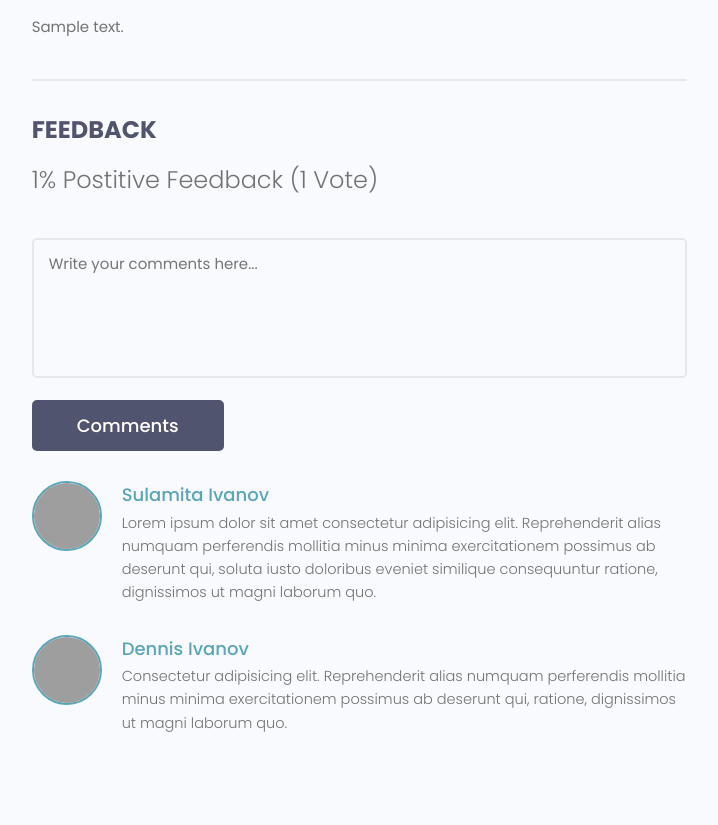
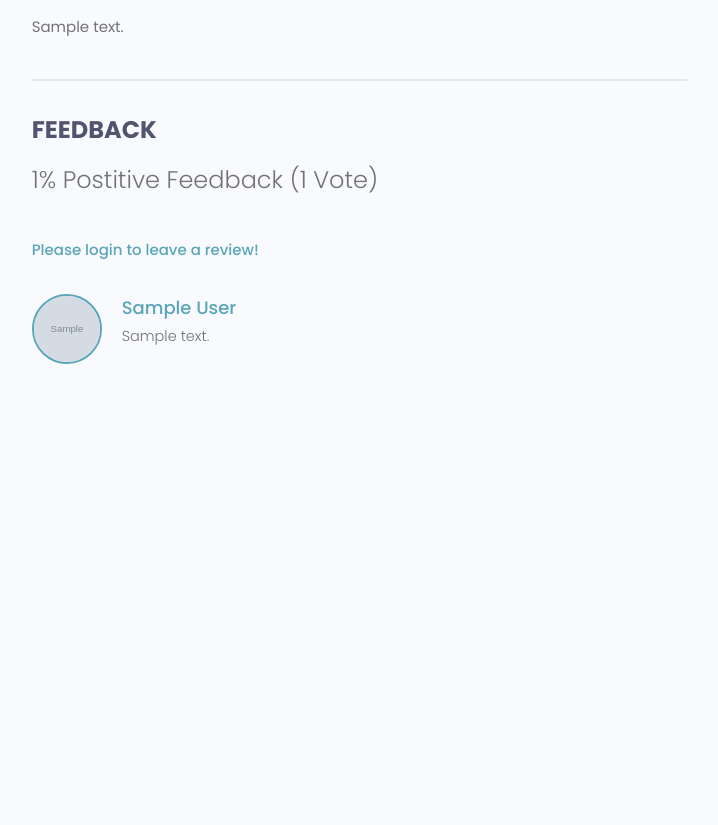
Before and after one commit to shirmpopal/devsearch, a Django app: page /projects/project/00000000-0000-0000-0000-000000000001/ in a window 1280 px wide. Shown: the part 696-1521 px from the top of the page, without its empty margins (465-1183 px from the left). After the commit the page ends 1060 px from the top, so only its background shows below. Run offline with Django 4.2, Linux system fonts and the light colour scheme; tables that the repository leaves empty hold one stand-in row (values such as "Sample post"); grey boxes marked "Sample" are stand-in pictures; some libraries are stand-ins or nearby versions; grey boxes are pictures that could not be loaded.

Commit message:
Add review/comment functionality for projects.

```diff
--- a/projects/forms.py
+++ b/projects/forms.py
@@ -1,6 +1,6 @@
 from tkinter import Widget
 from django.forms import ModelForm
-from .models import Project
+from .models import Project, Review
 from django import forms
 
 class ProjectForm(ModelForm):
@@ -22,3 +22,18 @@ class ProjectForm(ModelForm):
     super(ProjectForm, self).__init__(*args, **kwargs)
     for field in self.fields.values():
       field.widget.attrs.update({'class': 'input'})
+
+
+class ReviewForm(ModelForm):
+  class Meta:
+    model = Review
+    fields = ['value', 'body']
+    labels = {
+      'value': 'Place your vote',
+      'body': 'Add a comment with your vote',
+    }
+
+  def __init__(self, *args, **kwargs):
+    super(ReviewForm, self).__init__(*args, **kwargs)
+    for field in self.fields.values():
+      field.widget.attrs.update({'class': 'input'})
--- a/projects/models.py
+++ b/projects/models.py
@@ -19,19 +19,41 @@ class Project(models.Model):
     return str(self.title)
 
   class Meta:
-    ordering = ['created']
+    ordering = ['-vote_ratio', '-vote_count' ,'title']
+
+  @property
+  def count_vote(self):
+    reviews = self.review_set.all()
+    up_votes = reviews.filter(value='up').count()
+    total_votes = reviews.count()
+    ratio = (up_votes / total_votes) * 100
+
+    self.vote_count = total_votes
+    self.vote_ratio = ratio
+
+    self.save()
+
+  @property
+  def get_reviewers(self):
+    reviewers = self.review_set.all().values_list('owner__id', flat=True)
+    return reviewers
 
 class Review(models.Model):
   VALUE_TYPE = (
     ('up', 'Up_vote'),
     ('down', 'Down_vote')
   )
-  project = models.OneToOneField(Project, on_delete=models.CASCADE)
-  # owner =
+  project = models.ForeignKey(Project, on_delete=models.CASCADE)
+  owner = models.ForeignKey(Profile, on_delete=models.CASCADE, null=True)
   body = models.TextField(null=True, blank=True)
   value = models.CharField(max_length=200, choices=VALUE_TYPE)
   created = models.DateTimeField(auto_now_add=True)
   id = models.UUIDField(default=uuid.uuid4, unique=True, primary_key=True, editable=False)
+
+  class Meta:
+    constraints = [
+      models.UniqueConstraint(fields=['owner', 'project'], name='unique_review')
+    ]
 
   def __str__(self):
     return str(self.value)
--- a/projects/templates/projects/single-project.html
+++ b/projects/templates/projects/single-project.html
@@ -36,42 +36,42 @@
             {{project.vote_ratio}}% Postitive Feedback ({{project.vote_count}} Vote{{project.vote_count|pluralize:"s"}})
           </h5>
 
-          <form class="form" action="#" method="POST">
-            <!-- Textarea -->
+          {% if request.user.profile.id in project.get_reviewers %}
+          <p>You have already submitted your review for this project.</p>
+
+          {% elif request.user.profile == project.owner %}
+          <p>You cannot review your own project</p>
+
+          {% elif request.user.is_authenticated %}
+          <form class="form" action="{%url 'projects-single-project' project.id %}" method="POST">
+            {% csrf_token %}
+            {% for field in form %}
             <div class="form__field">
-              <label for="formInput#textarea">Comments: </label>
-              <textarea class="input input--textarea" name="message" id="formInput#textarea"
-                placeholder="Write your comments here..."></textarea>
+              <label for="formInput#textarea">{{field.label}}</label>
+              {{field}}
             </div>
+            {% endfor %}
             <input class="btn btn--sub btn--lg" type="submit" value="Comments" />
           </form>
+          {% else %}
+          <a href="{% url 'login' %}?next={{request.path}}">Please login to leave a review!</a>
+          {% endif %}
+
           <div class="commentList">
+            {% for review in project.review_set.all %}
+            {% if review.body %}
             <div class="comment">
-              <a href="profile.html">
+              <a href="{% url 'users-profile' review.owner.id %}">
                 <img class="avatar avatar--md"
-                  src="https://pbs.twimg.com/profile_images/1335382240931368961/b3wSZKj4_400x400.jpg" alt="user" />
+                  src="{{review.owner.profile_image.url}}" alt="user" />
               </a>
               <div class="comment__details">
-                <a href="profile.html" class="comment__author">Sulamita Ivanov</a>
-                <p class="comment__info">
-                  Lorem ipsum dolor sit amet consectetur adipisicing elit. Reprehenderit alias numquam perferendis
-                  mollitia minus minima exercitationem possimus ab deserunt qui, soluta iusto doloribus eveniet
-                  similique consequuntur ratione, dignissimos ut magni laborum quo.
-                </p>
+                <a href="{% url 'users-profile' review.owner.id %}" class="comment__author">{{review.owner.name}}</a>
+                <p class="comment__info">{{review.body|linebreaksbr}}</p>
               </div>
             </div>
-            <div class="comment">
-              <a href="profile.html">
-                <img class="avatar avatar--md" src="https://avatars.githubusercontent.com/u/33843378" alt="user" />
-              </a>
-              <div class="comment__details">
-                <a href="profile.html" class="comment__author">Dennis Ivanov</a>
-                <p class="comment__info">
-                  Consectetur adipisicing elit. Reprehenderit alias numquam perferendis mollitia minus minima
-                  exercitationem possimus ab deserunt qui, ratione, dignissimos ut magni laborum quo.
-                </p>
-              </div>
-            </div>
+            {% endif %}
+            {% endfor %}
           </div>
         </div>
       </div>
--- a/projects/views.py
+++ b/projects/views.py
@@ -1,7 +1,8 @@
 from django.shortcuts import render, redirect
 from django.contrib.auth.decorators import login_required
+from django.contrib import messages
 from .models import Project
-from .forms import ProjectForm
+from .forms import ProjectForm, ReviewForm
 from .utils import search_projects, paginate_projects
 
 def projects(request):
@@ -18,8 +19,22 @@ def projects(request):
 
 def project(request, pk):
   project = Project.objects.get(id=pk)
+  form = ReviewForm()
+
+  if request.method == 'POST':
+    form = ReviewForm(request.POST)
+    if form.is_valid():
+      review = form.save(commit=False)
+      review.project = project
+      review.owner = request.user.profile
+      review.save()
+      project.count_vote
+      messages.add_message(request, messages.SUCCESS, 'Commet Added.')
+      return redirect('projects-single-project', pk=project.id)
+
   context = {
     'project': project,
+    'form': form,
   }
   return render(request, 'projects/single-project.html', context)
 
--- a/users/templates/users/login-register.html
+++ b/users/templates/users/login-register.html
@@ -51,7 +51,7 @@
       <p>Hello Developer, Welcome Back!</p>
     </div>
 
-    <form action="{% url 'login' %}" method="POST" class="form auth__form">
+    <form action="" method="POST" class="form auth__form">
       {% csrf_token %}
       <div class="form__field">
         <label for="formInput#text">Username: </label>
--- a/users/views.py
+++ b/users/views.py
@@ -12,7 +12,7 @@ def login_user(request):
   if request.user.is_authenticated:
     return redirect('users-profiles')
   if request.method == 'POST':
-    username = request.POST['username']
+    username = request.POST['username'].lower()
     password = request.POST['password']
 
     try:
@@ -24,7 +24,7 @@ def login_user(request):
       if user:
         login(request, user)
         messages.success(request, 'Logged in successfully!')
-        return redirect('users-profiles')
+        return redirect(request.GET['next'] if 'next' in request.GET else 'users-account')
       else:
         messages.error(request, 'Username or password incorrect!')
 
```
Also changed, not shown: projects/migrations/0004_alter_project_options_review_owner.py (added), projects/migrations/0005_review_unique_review.py (added), projects/migrations/0006_alter_review_project.py (added), static/images/projects/Screenshot_10.png (added).
